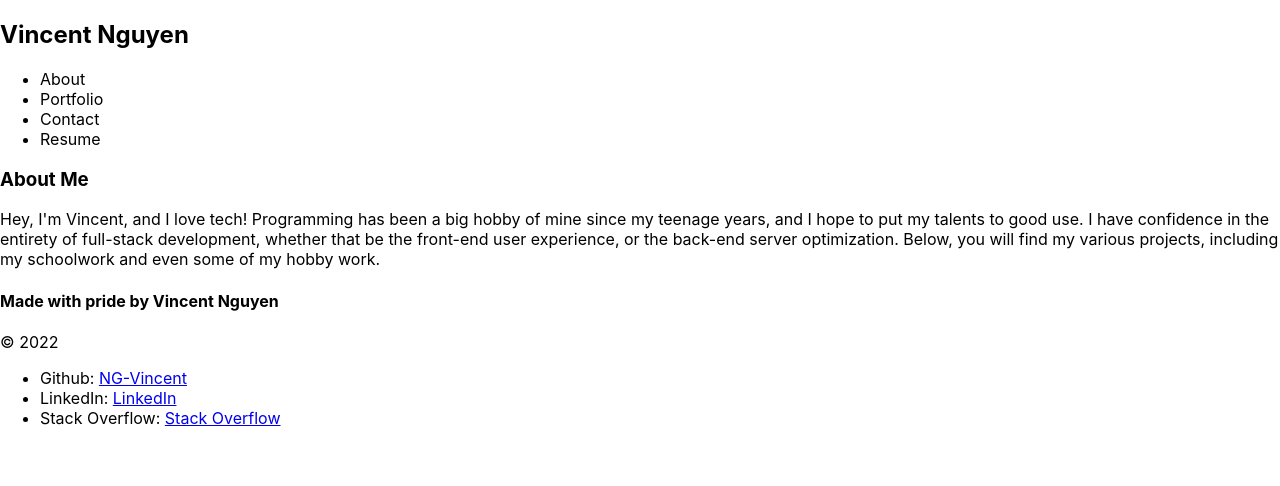
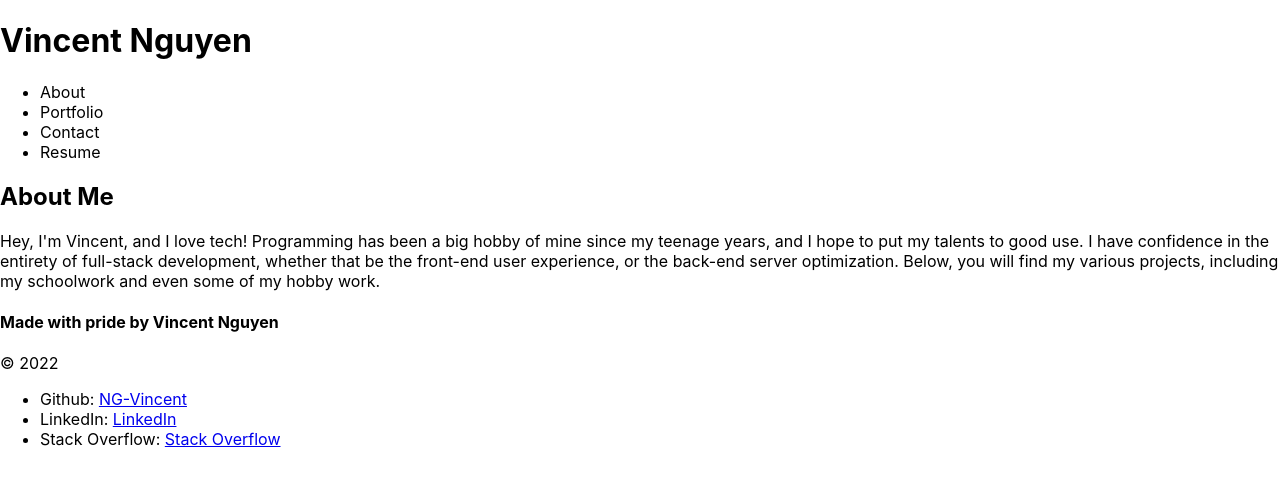
Before and after one commit to NG-Vincent/Challenge-ReactPortfolio, a React (Create React App) app: page / in a window 1280 px wide. Shown: the top 486 px of the page. Built offline with nearby package versions, Linux system fonts and the light colour scheme.

Commit message:
header size changes

```diff
--- a/src/components/About.js
+++ b/src/components/About.js
@@ -3,7 +3,7 @@ import React, { useEffect } from "react";
 function About(props) {
    return (
       <div>
-         <h3>About Me</h3>
+         <h2>About Me</h2>
          <p>
             Hey, I'm Vincent, and I love tech! Programming has been a big hobby
             of mine since my teenage years, and I hope to put my talents to good
--- a/src/components/Contact.js
+++ b/src/components/Contact.js
@@ -41,7 +41,7 @@ function Contact(props) {
 
    return (
       <section>
-         <h1 data-testid="h1tag">Contact me</h1>
+         <h2 data-testid="h1tag">Contact me</h2>
          <form id="contact-form" onSubmit={handleSubmit}>
             <div>
                <label htmlFor="name">Name:</label>
--- a/src/components/Nav.js
+++ b/src/components/Nav.js
@@ -10,7 +10,7 @@ function Nav(props) {
 
    return (
       <header>
-         <h2>Vincent Nguyen</h2>
+         <h1>Vincent Nguyen</h1>
          <nav>
             <ul>
                {/* iterate through all navlinks, create element for each*/}
```
